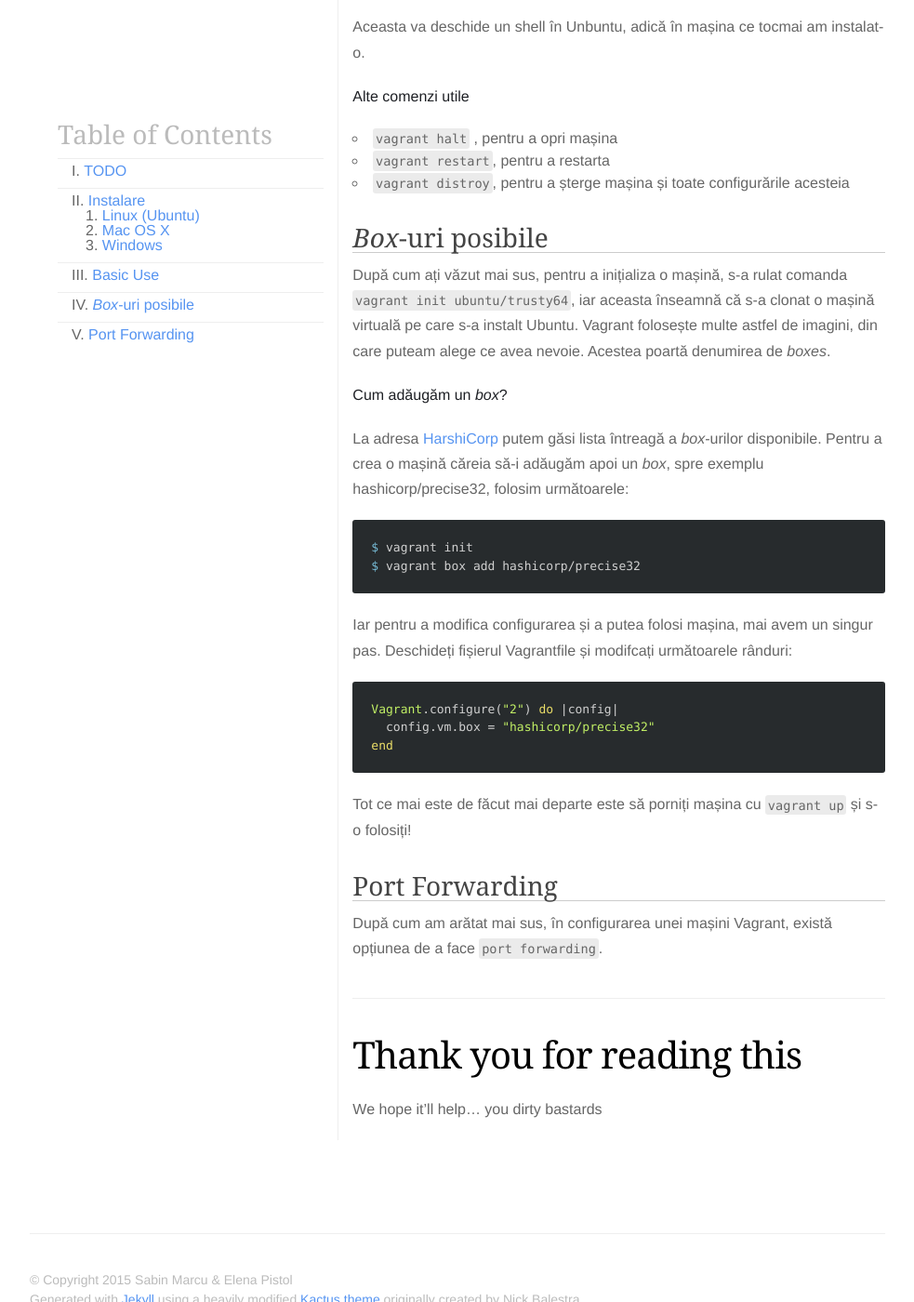
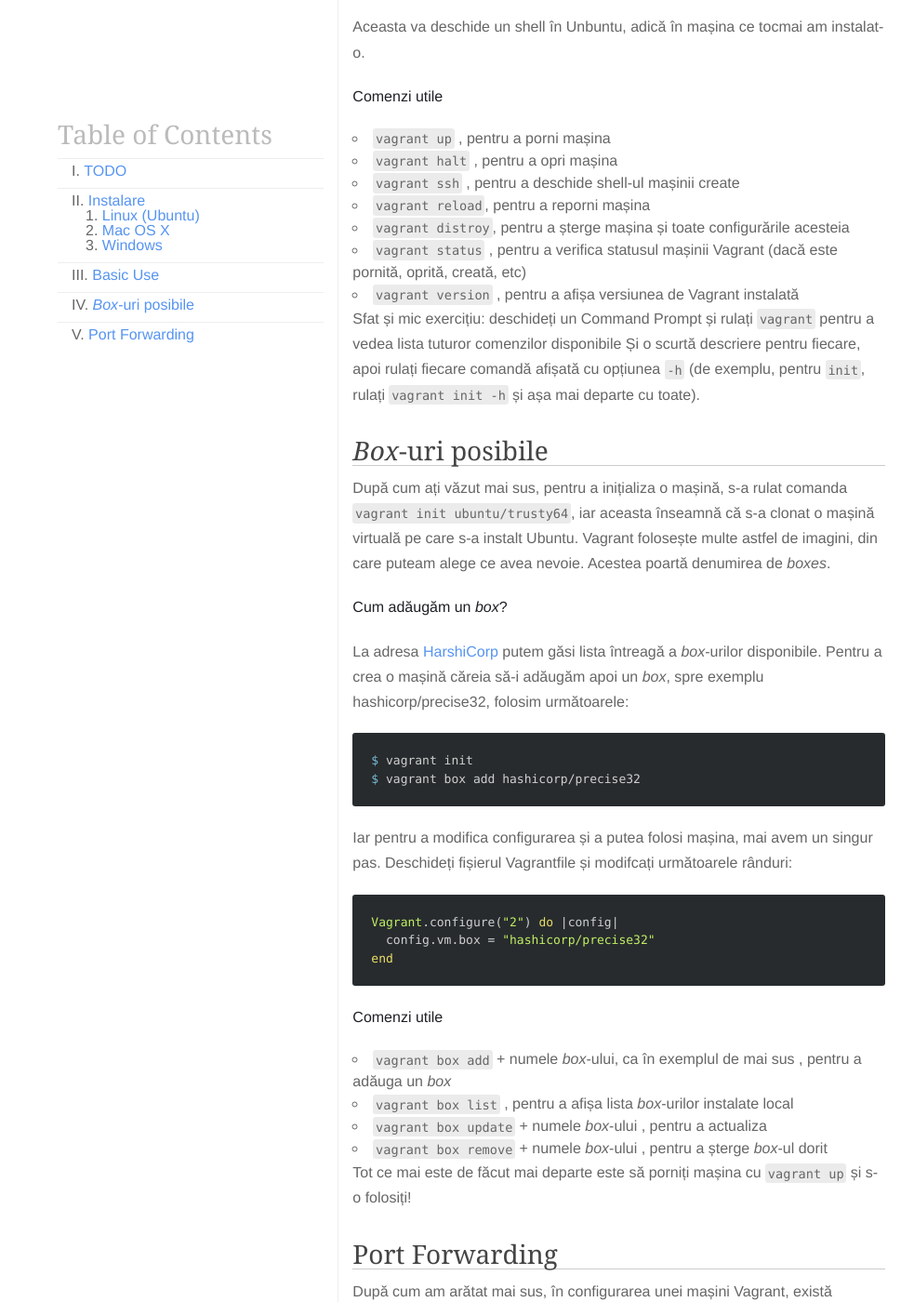
Before and after one commit to sabinmarcu/vagrant-tutorial, a Jekyll site: the page built from index.md, in a window 1280 px wide and 1400 px high, scrolled down 13374 px. Shown: the whole window at 93% size, without its empty margins (148-1131 px from the left). Built offline with Jekyll 4.4.1, drawn with Linux system fonts in a browser that asks for light colours; nearby versions of some CDN libraries; Markdown is read by kramdown in place of the engine named in the settings.

Commit message:
updated 'Basic Use' section

````diff
--- a/_includes/article.md
+++ b/_includes/article.md
@@ -146,12 +146,17 @@ $ vagrant ssh
 
 Aceasta va deschide un shell în Unbuntu, adică în mașina ce tocmai am instalat-o.
 
-**Alte comenzi utile**
+**Comenzi utile**
 
+- `vagrant up` , pentru a porni mașina
 - `vagrant halt` , pentru a opri mașina
-- `vagrant restart`, pentru a restarta
+- `vagrant ssh` , pentru a deschide shell-ul mașinii create
+- `vagrant reload`, pentru a reporni mașina
 - `vagrant distroy`, pentru a șterge mașina și toate configurările acesteia
+- `vagrant status` , pentru a verifica statusul mașinii Vagrant (dacă este pornită, oprită, creată, etc)
+- `vagrant version` , pentru a afișa versiunea de Vagrant instalată
 
+Sfat și mic exercițiu: deschideți un Command Prompt și rulați ``` vagrant ``` pentru a vedea lista tuturor comenzilor disponibile Și o scurtă descriere pentru fiecare, apoi rulați fiecare comandă afișată cu opțiunea ``` -h ``` (de exemplu, pentru ``` init ```, rulați ``` vagrant init -h ``` și așa mai departe cu toate).
 
 ## _Box_-uri posibile
 
@@ -174,6 +179,14 @@ Vagrant.configure("2") do |config|
 end
 ```
 
+**Comenzi utile**
+
+- `vagrant box add` + numele _box_-ului, ca în exemplul de mai sus , pentru a adăuga un _box_
+- `vagrant box list` , pentru a afișa lista _box_-urilor instalate local
+- `vagrant box update` + numele _box_-ului , pentru a actualiza
+- `vagrant box remove` + numele _box_-ului , pentru a șterge _box_-ul dorit
+
+
 Tot ce mai este de făcut mai departe este să porniți mașina cu ```vagrant up``` și s-o folosiți!
 
 ## Port Forwarding
````
